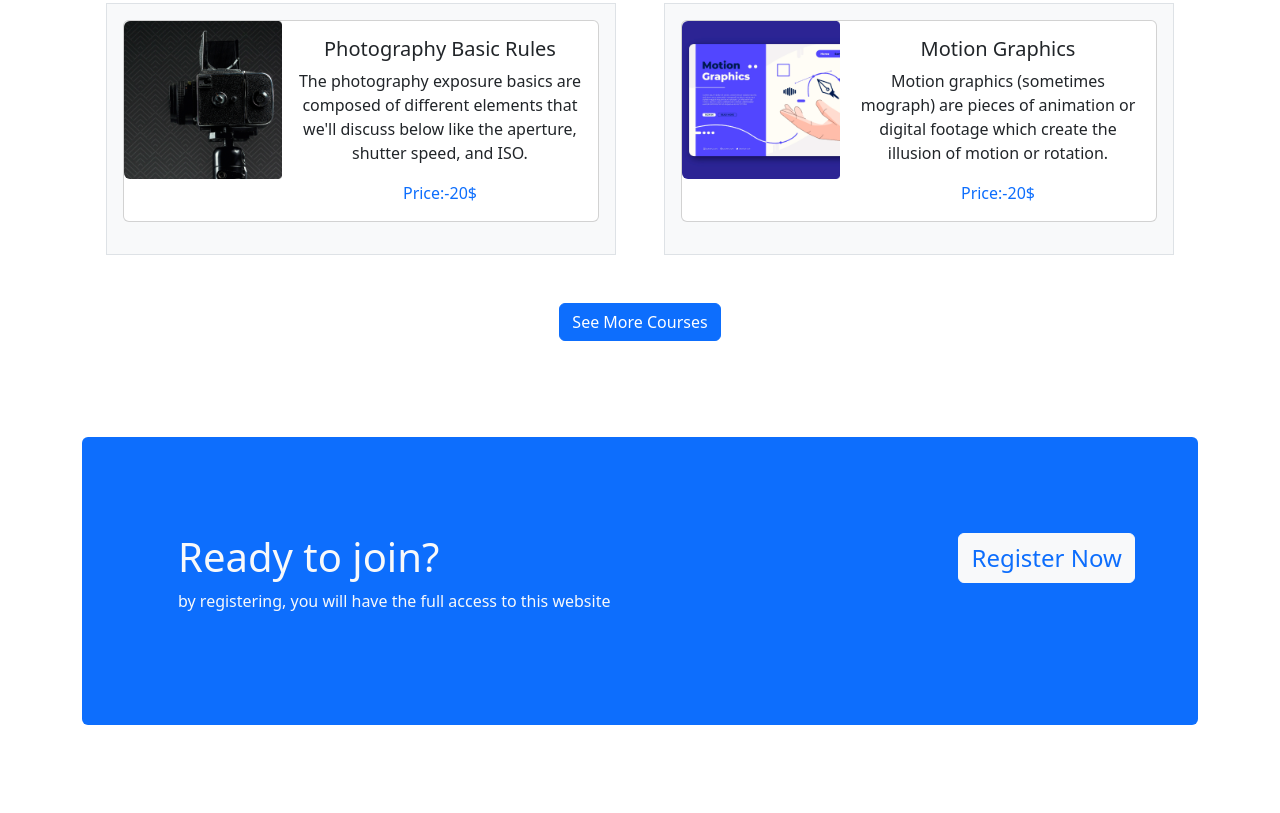
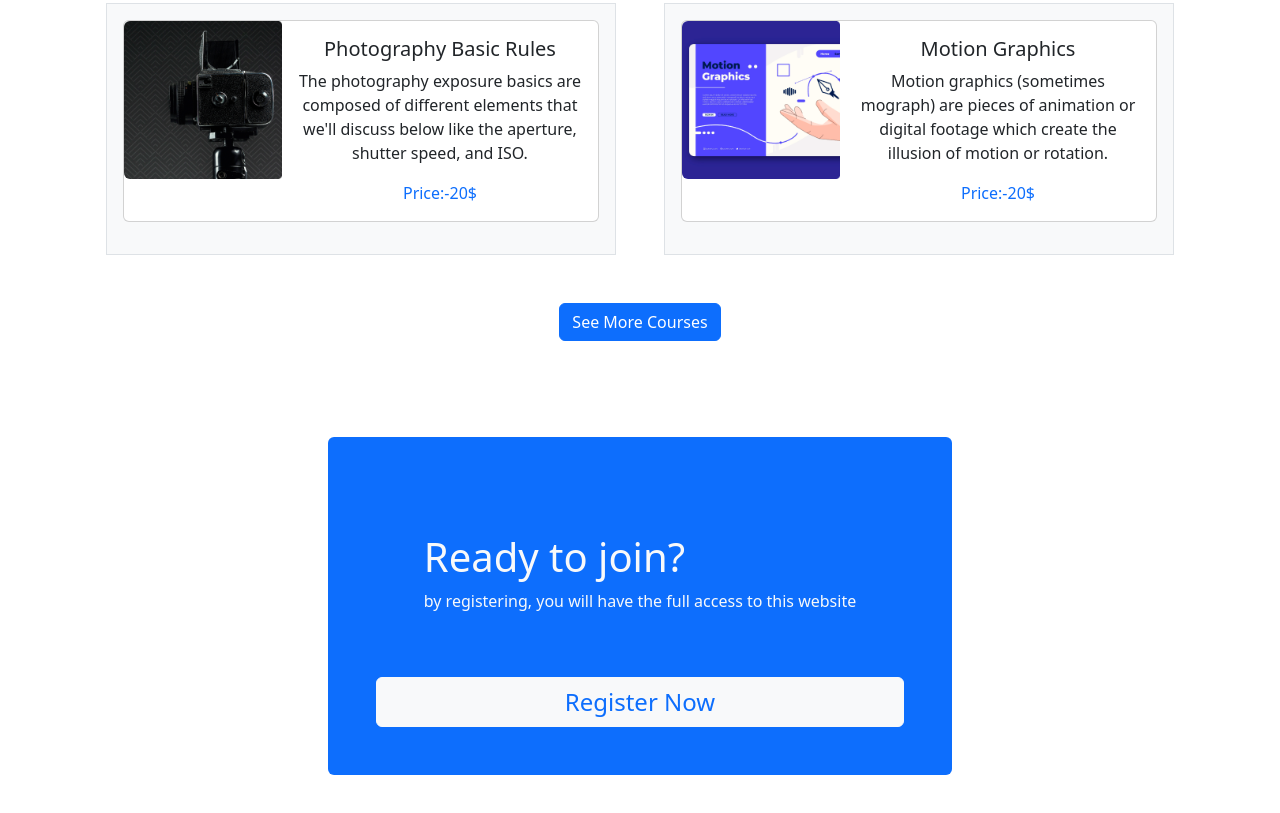
Before and after one commit to IsaNobu/assignment-3, a plain HTML site: page index.html in a window 1280 px wide. Shown: the part 1563-2376 px from the top of the page. Before the commit the page ends 2336 px from the top, so only its background shows below. Drawn offline with nearby package versions, Linux system fonts and the light colour scheme.

Commit message:
modal upgrade

```diff
--- a/index.html
+++ b/index.html
@@ -5,7 +5,6 @@
     <meta name="viewport" content="width=device-width, initial-scale=1" />
     <link rel="shortcut icon" href="images/logo.png" type="image/x-icon" />
     <title>Teach Master</title>
-    <link rel="stylesheet" href="style.css">
     <link
       href="https://cdn.jsdelivr.net/npm/bootstrap@5.2.0/dist/css/bootstrap.min.css"
       rel="stylesheet"
@@ -219,16 +218,16 @@
 <button type="button" class="btn btn-primary my-5">See More Courses</button>
 </div>
         </section>
-        <section class="container my-5">
-            <div class="d-flex bg-primary p-5 rounded">
+        <section class="container my-5 d-flex justify-content-around">
+            <div class="bg-primary p-5 rounded">
                 <div class="text-light p-5">
                 <h1>Ready to join?</h1>
                 <p>by registering, you will have the full access to this website</p>
             </div>
             <div>
             <!-- Button trigger modal -->
-            <div class="position-absolute">
-                <button type="button" class="btn btn-light text-primary fs-4 my-5 left-ms" data-bs-toggle="modal" data-bs-target="#exampleModal">
+            <div>
+                <button type="button" class="btn btn-light text-primary fs-4 container" data-bs-toggle="modal" data-bs-target="#exampleModal">
   Register Now
 </button>
             </div>
--- a/style.css
+++ /dev/null
@@ -1,3 +0,0 @@
-.left-ms{
-    margin-left: 300px;
-}
```
